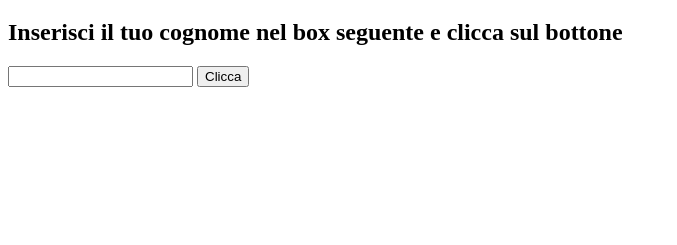
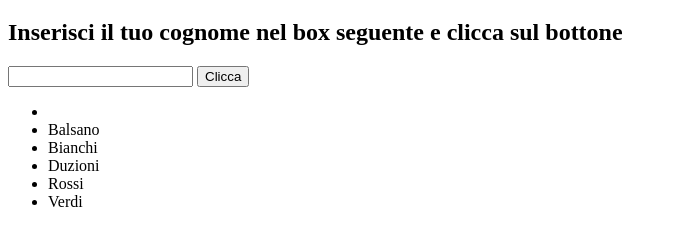
Before and after one commit to antoniolovotrico/js-lista-cognomi, a plain HTML site: page index.html in a window 1280 px wide. Both pictures are taken after a click on the button "Clicca". Shown: the part 61-306 px from the top of the page, without its empty margins (0-677 px from the left). Drawn offline with Linux system fonts and the light colour scheme.

Commit message:
set inner html to the list

```diff
--- /dev/null
+++ b/assets/css/style.css
@@ -0,0 +1,3 @@
+#lista_cognomi {
+    text-transform: capitalize;
+}
--- a/assets/js/main.js
+++ b/assets/js/main.js
@@ -9,11 +9,20 @@ var listaCognomi = [
     'Verdi'
 ];
 
+//Inserirlo in un array con altri cognom
 btn.addEventListener("click" , function() {
     var userCognome = mioCognome.value;
     listaCognomi.push(userCognome);
-    console.log(userCognome);
-    console.log(listaCognomi);
+    listaCognomi.sort()
+    mioCognome.style.textTransform = "capitalize";
+    //console.log(userCognome);
+    //console.log(listaCognomi);
+    for (var i=0; i<listaCognomi.length; i++) {
+        var cognomi = listaCognomi[i];
+        var elenco = document.getElementById("lista_cognomi").innerHTML;
+        document.getElementById("lista_cognomi").innerHTML = elenco + "<li>" + cognomi + "</li>";
+
+    }
 
 
 })
--- a/index.html
+++ b/index.html
@@ -3,7 +3,8 @@
     <head>
         <meta charset="UTF-8">
         <meta name="viewport" content="width=device-width, initial-scale=1.0">
-        <title>lista-spesa</title>
+        <link rel="stylesheet" href="assets/css/style.css">
+        <title>js-lista-cognomi</title>
     </head>
     <body>
         <h1>Lista dei Cognomi</h1>
```
